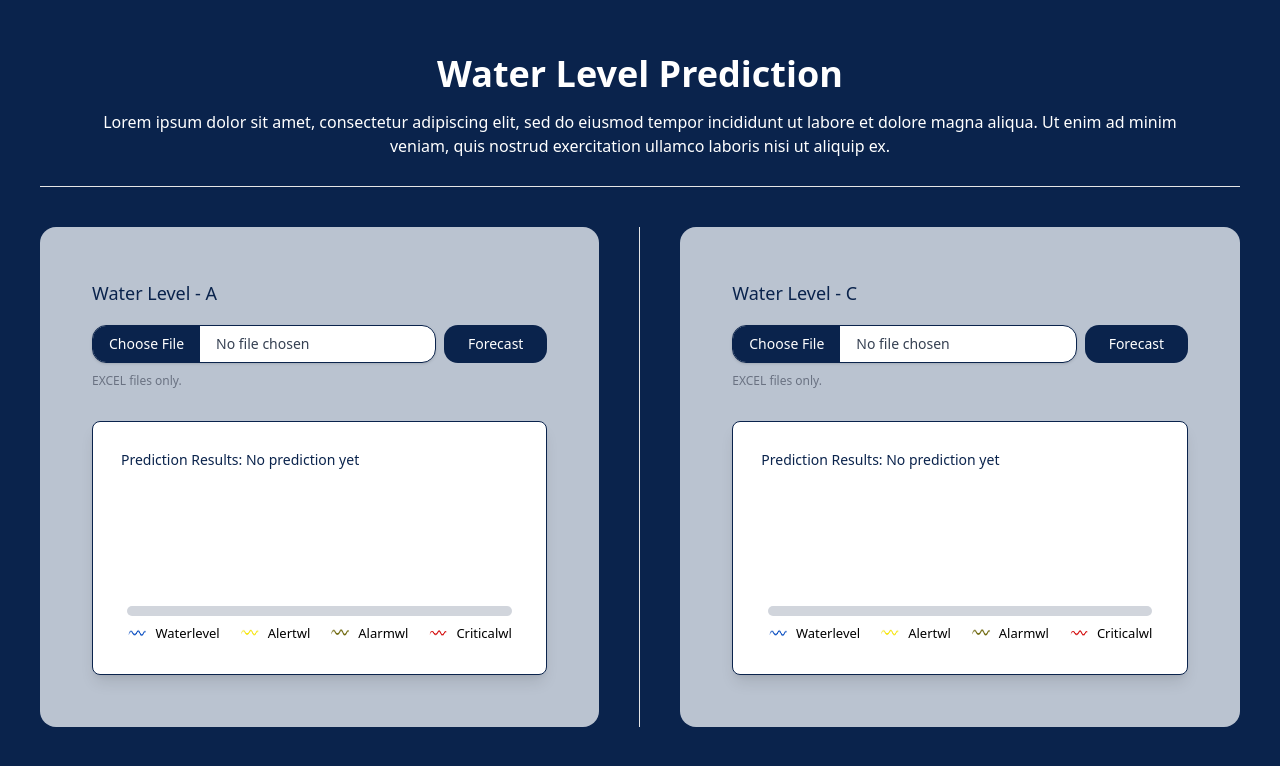
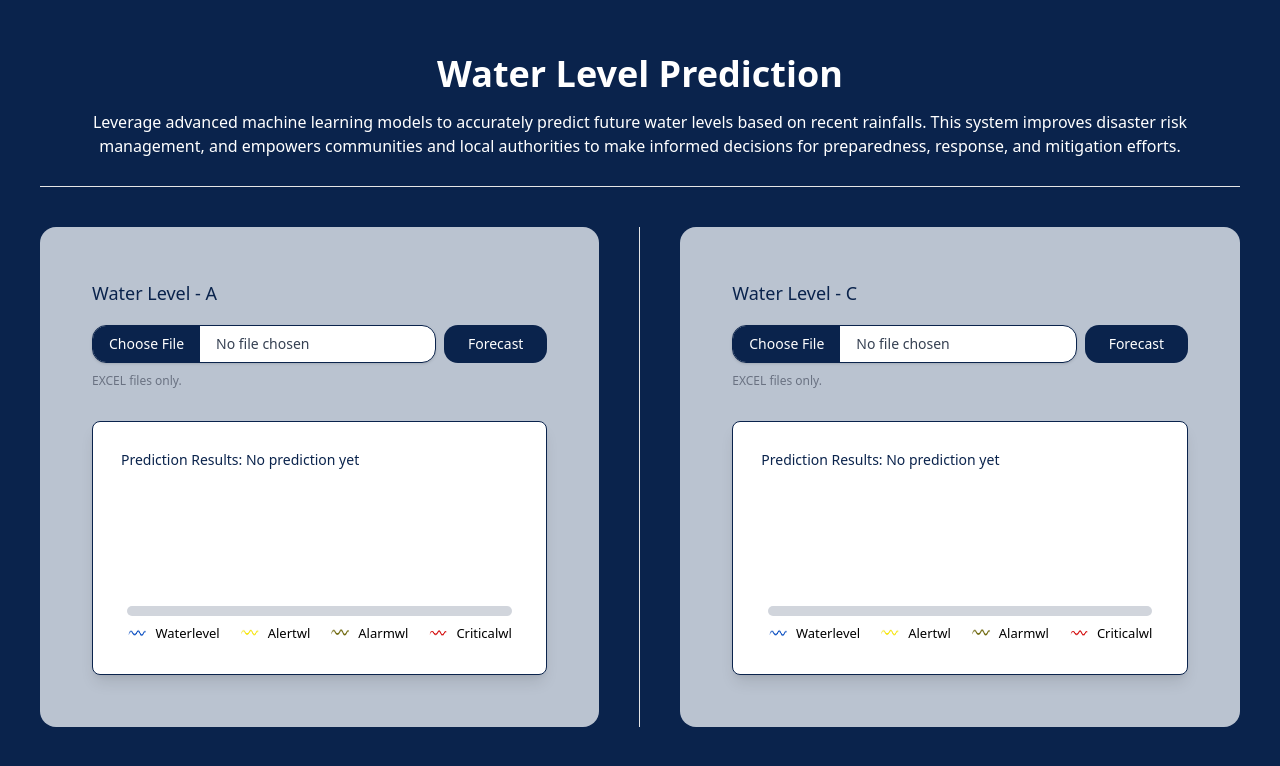
Before and after one commit to ArianneMarieAngela-Luvite/MTCN_Informer_client, a React (Vite) app: page / in a window 1280 px wide. Shown: the top 766 px of the page. Built offline with nearby package versions, Linux system fonts and the light colour scheme.

Commit message:
Added description

```diff
--- a/src/views/HomeView.tsx
+++ b/src/views/HomeView.tsx
@@ -10,8 +10,7 @@ const HomeView = () => {
         <div className="w-full">
             <h1 className="text-white text-center font-bold text-4xl mb-4 pt-5">Water Level Prediction</h1>
             <p className="w-full text-center px-10 pb-7">
-            Lorem ipsum dolor sit amet, consectetur adipiscing elit, sed do eiusmod tempor incididunt
-            ut labore et dolore magna aliqua. Ut enim ad minim veniam, quis nostrud exercitation ullamco laboris nisi ut aliquip ex.
+            Leverage advanced machine learning models to accurately predict future water levels based on recent rainfalls. This system improves disaster risk management, and empowers communities and local authorities to make informed decisions for preparedness, response, and mitigation efforts.
             </p>
             <hr className="text-white " />
             {/* file uploads */}
```
Also changed, not shown: src/assets/logo.png.
